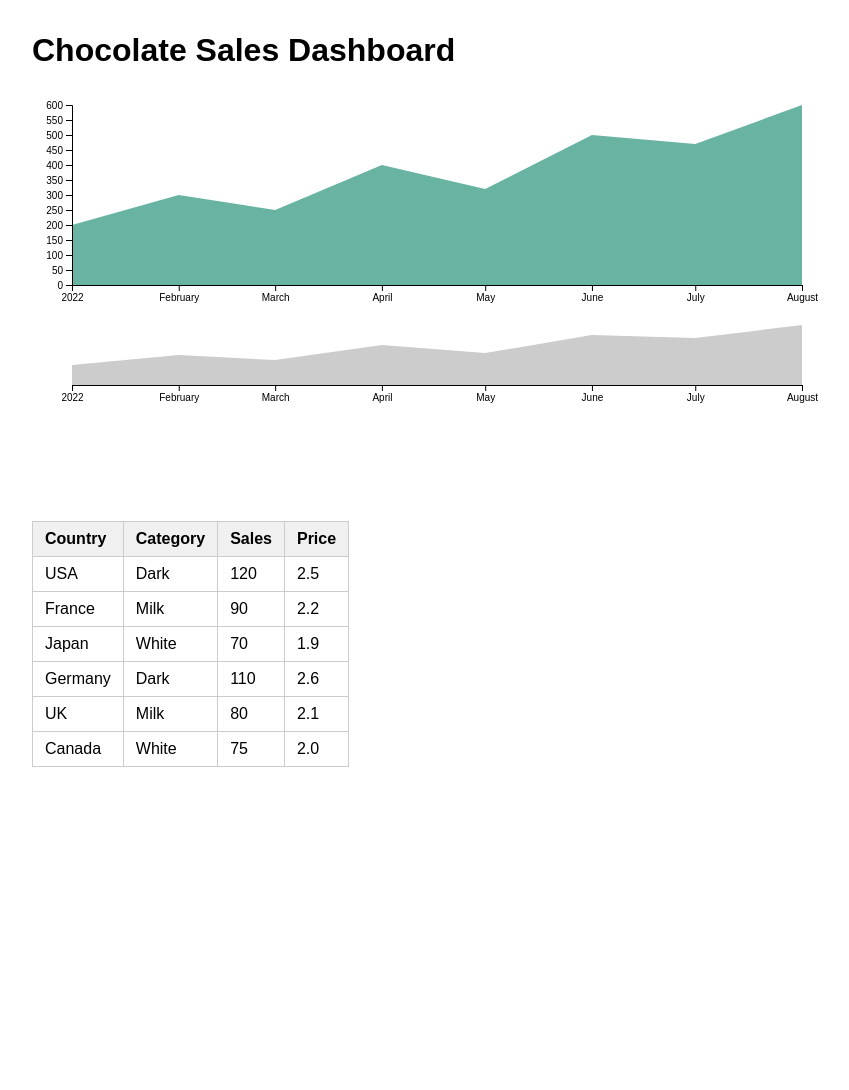
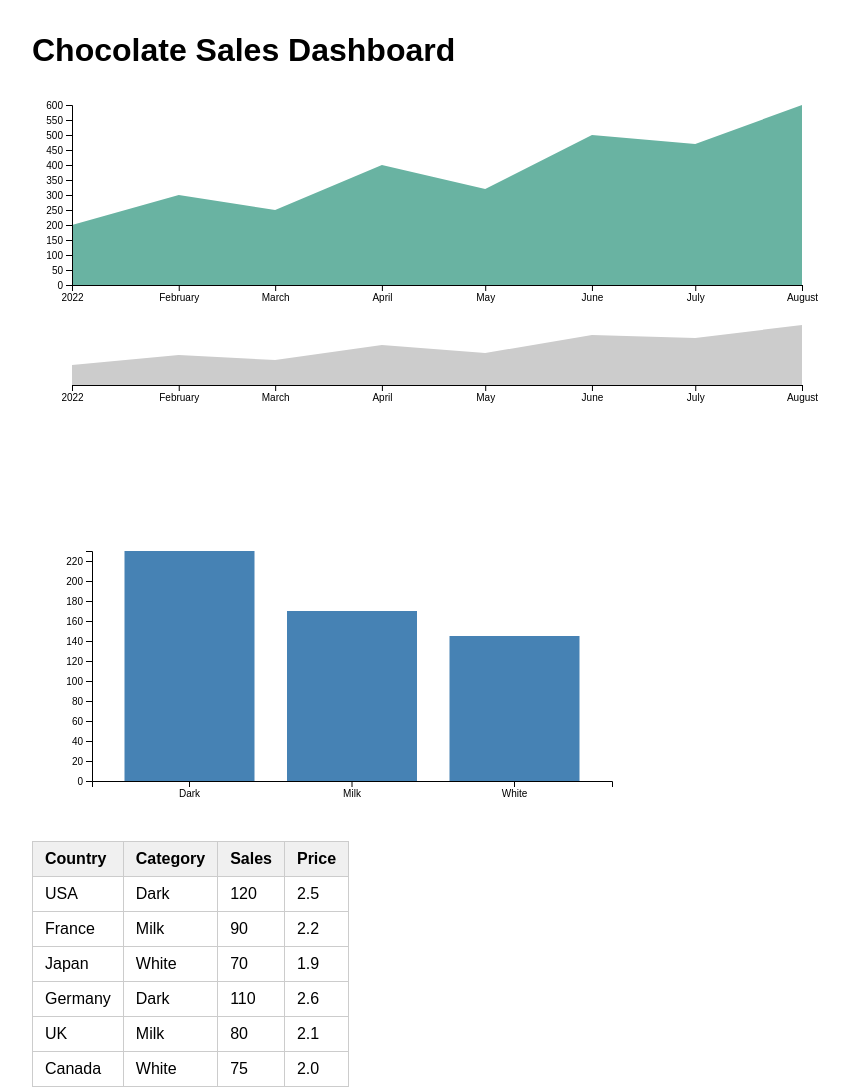
Before and after one commit to ahmeelee/d3-dashboard, a plain HTML site: page index.html in a window 1280 px wide. Shown: the whole page, without its empty margins (0-849 px from the left). Before the commit the page ends 800 px from the top, so only its background shows below. Drawn offline with nearby package versions, Linux system fonts and the light colour scheme.

Commit message:
Stacked Bar Chart

```diff
--- a/index.html
+++ b/index.html
@@ -7,14 +7,17 @@
   <script src="https://d3js.org/d3.v7.min.js"></script>
 </head>
 <body>
-  <h1>Chocolate Sales Dashboard</h1>
+    <h1>Chocolate Sales Dashboard</h1>
 
-  <!-- time series chart -->
-  <div id="area-chart"></div>
+    <!-- Time Series Chart -->
+    <div id="area-chart"></div>
 
-  <!-- table -->
-  <div id="data-table"></div>
+    <!-- Bar Chart -->
+    <div id="bar-chart"></div>
 
-  <script src="script.js"></script>
-</body>
+    <!-- Table -->
+    <div id="data-table"></div>
+
+    <script src="script.js"></script>
+  </body>
 </html>
--- a/script.js
+++ b/script.js
@@ -1,8 +1,6 @@
-// -------------------------------
-// 🟢 1. 인터랙티브 테이블
-// -------------------------------
+// 1. Interactive Table
 
-const data = [
+const tableData = [
     { Country: "USA", Category: "Dark", Sales: "120", Price: "2.5" },
     { Country: "France", Category: "Milk", Sales: "90", Price: "2.2" },
     { Country: "Japan", Category: "White", Sales: "70", Price: "1.9" },
@@ -11,7 +9,7 @@ const data = [
     { Country: "Canada", Category: "White", Sales: "75", Price: "2.0" }
   ];
 
-  renderTable(data);
+  renderTable(tableData);
 
   function renderTable(data) {
     const container = d3.select("#data-table");
@@ -56,9 +54,7 @@ const data = [
       .text(d => d);
   }
 
-  // -------------------------------
-  // 🔵 2. 시계열 에어리어 차트 with Brush
-  // -------------------------------
+  // 2. Time Series Chart
 
   const timeSeriesData = [
     { date: "2022-01-01", value: 200 },
@@ -147,3 +143,53 @@ const data = [
       .attr("class", "brush")
       .call(brush);
   }
+
+  // 3. Stacked Bar Chart by Category
+
+  const barData = [
+    { Category: "Dark", Total: 230 },
+    { Category: "Milk", Total: 170 },
+    { Category: "White", Total: 145 }
+  ];
+
+  renderBarChart(barData);
+
+  function renderBarChart(data) {
+    const margin = { top: 30, right: 20, bottom: 40, left: 60 };
+    const width = 600 - margin.left - margin.right;
+    const height = 300 - margin.top - margin.bottom;
+
+    const svg = d3.select("#bar-chart")
+      .append("svg")
+      .attr("width", width + margin.left + margin.right)
+      .attr("height", height + margin.top + margin.bottom)
+      .append("g")
+      .attr("transform", `translate(${margin.left},${margin.top})`);
+
+    const x = d3.scaleBand()
+      .domain(data.map(d => d.Category))
+      .range([0, width])
+      .padding(0.2);
+
+    const y = d3.scaleLinear()
+      .domain([0, d3.max(data, d => d.Total)])
+      .range([height, 0]);
+
+    svg.append("g")
+      .selectAll("rect")
+      .data(data)
+      .enter()
+      .append("rect")
+      .attr("x", d => x(d.Category))
+      .attr("y", d => y(d.Total))
+      .attr("width", x.bandwidth())
+      .attr("height", d => height - y(d.Total))
+      .attr("fill", "#4682b4");
+
+    svg.append("g")
+      .attr("transform", `translate(0,${height})`)
+      .call(d3.axisBottom(x));
+
+    svg.append("g")
+      .call(d3.axisLeft(y));
+  }
```
